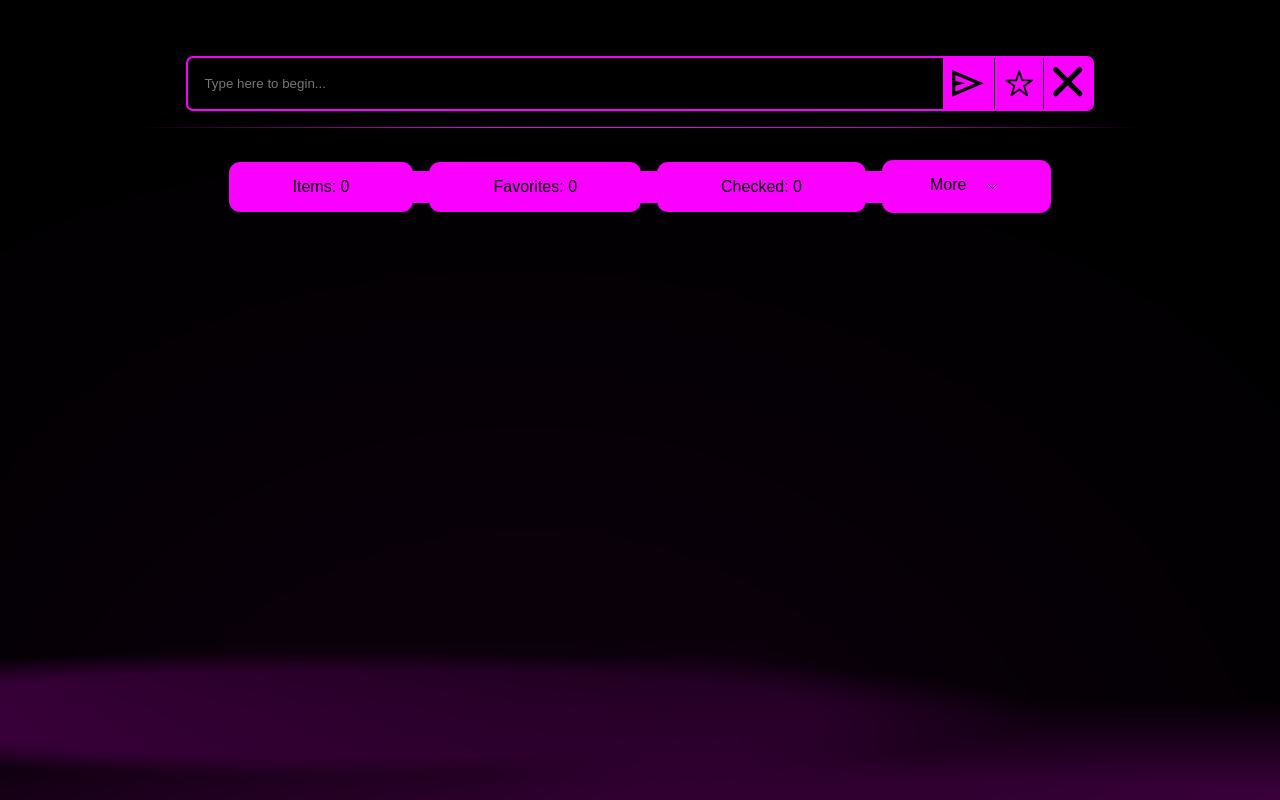
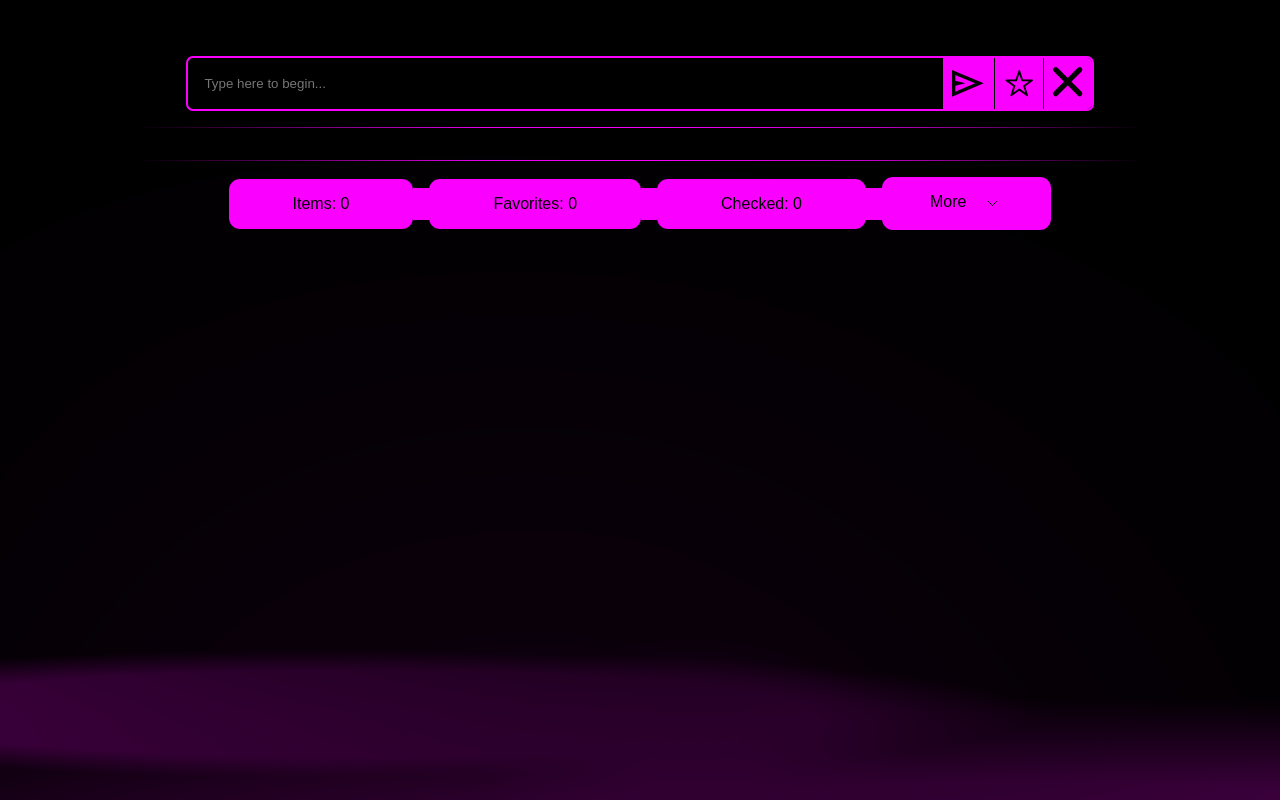
Before and after one commit to ZeSved/ToDo-app, a React (Vite) app: page / in a window 1280 px wide. Built offline with nearby package versions, Linux system fonts and the light colour scheme.

Commit message:
made code cleaner

```diff
--- a/src/App.tsx
+++ b/src/App.tsx
@@ -52,16 +52,17 @@ function App() {
 							setFavorite={setFavorite}
 							favorite={favorite}
 						/>
+						<div className='divider' />
+						<ControlPanel
+							controlDropDown={controlDropDown}
+							setControlDropDown={setControlDropDown}
+							items={items}
+						/>
 						<ClearItems
 							setToast={setToast}
 							display={display}
 							setDisplay={setDisplay}
 							setItems={setItems}
-							items={items}
-						/>
-						<ControlPanel
-							controlDropDown={controlDropDown}
-							setControlDropDown={setControlDropDown}
 							items={items}
 						/>
 						<Toast toast={toast} />
--- a/src/components/ControlPanel.tsx
+++ b/src/components/ControlPanel.tsx
@@ -21,15 +21,32 @@ export default function ControlPanel({
 		setControlPanelInfo([tempArrChecked.length, tempArrFavorite.length])
 	}, [items])
 
+	const infoArr: InfoArr[] = [
+		{
+			property: 'Items: ',
+			value: items.length,
+		},
+		{
+			property: 'Favorites: ',
+			value: controlPanelInfo[1],
+		},
+		{
+			property: 'Checked: ',
+			value: controlPanelInfo[0],
+		},
+	]
+
 	return (
 		<div className={styles.controlPanelContainer}>
 			<div className={styles.info}>
-				<p>Items: {items.length}</p>
-				<div className={styles.infoDivider}></div>
-				<p>Favorites: {controlPanelInfo[1]}</p>
-				<div className={styles.infoDivider}></div>
-				<p>Checked: {controlPanelInfo[0]}</p>
-				<div className={styles.infoDivider}></div>
+				{infoArr.map((info) => (
+					<>
+						<p>
+							{info.property} {info.value}
+						</p>
+						<div className={styles.infoDivider} />
+					</>
+				))}
 			</div>
 			<button
 				onClick={() => setControlDropDown(!controlDropDown)}
@@ -49,3 +66,8 @@ type ControlPanelType = {
 	controlDropDown: boolean
 	setControlDropDown: React.Dispatch<React.SetStateAction<boolean>>
 }
+
+type InfoArr = {
+	property: string
+	value: number
+}
```
